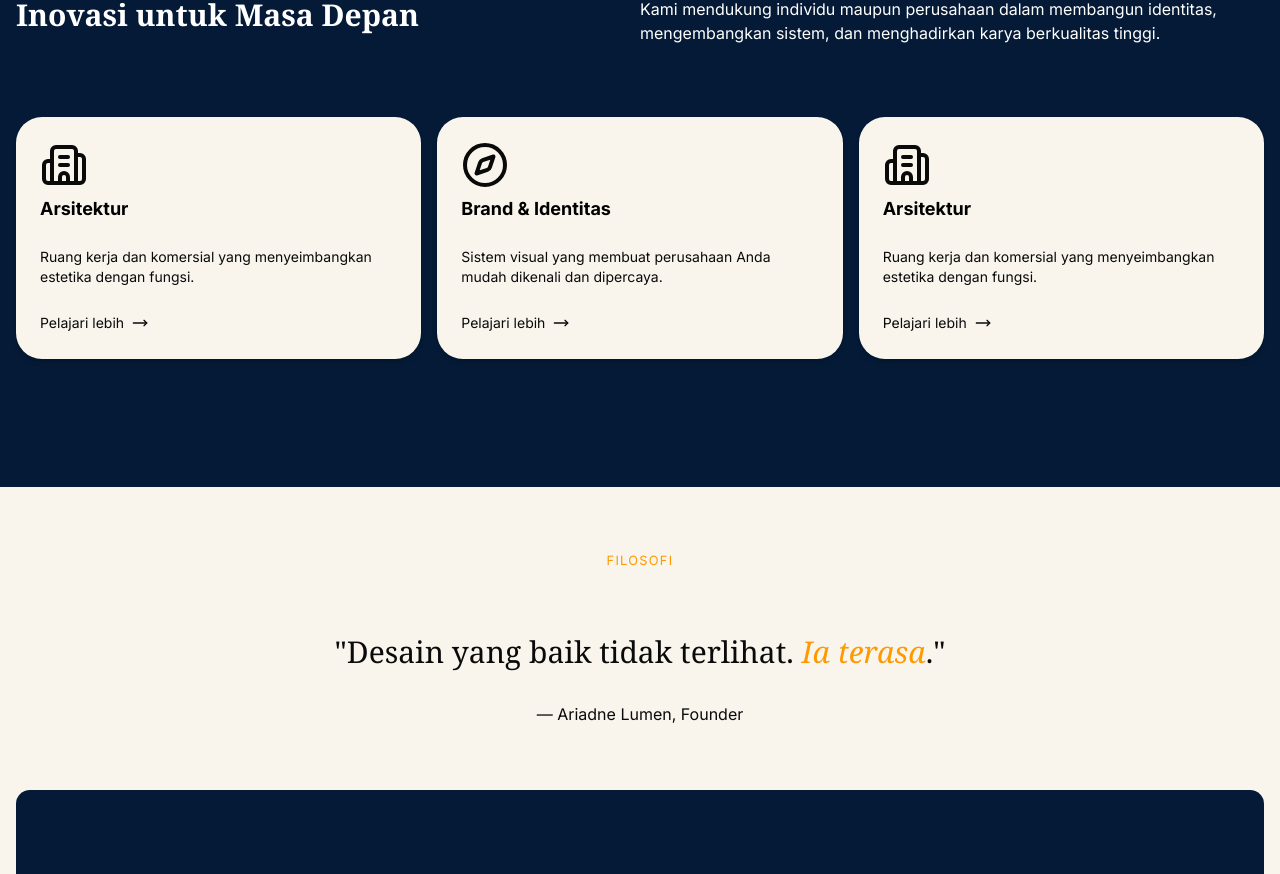
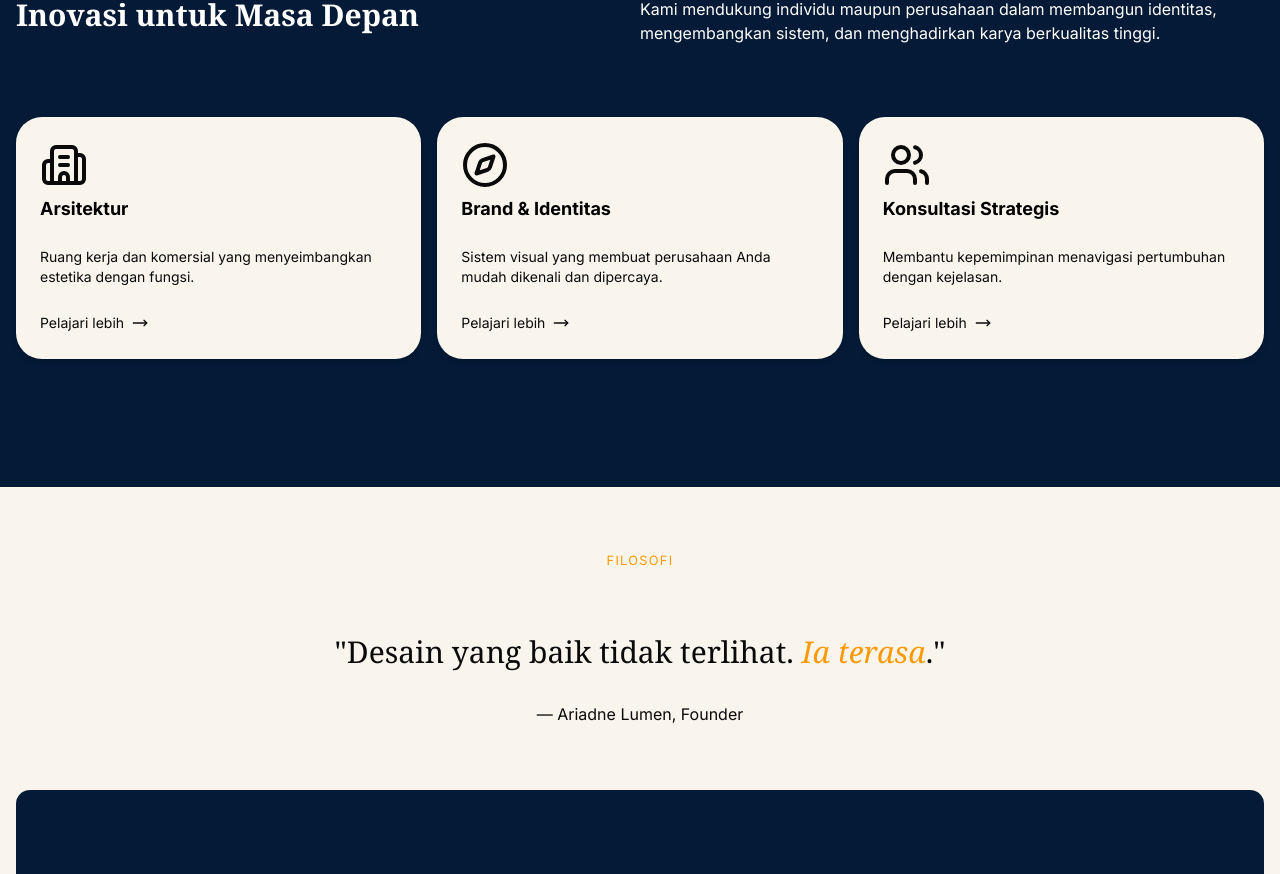
Before and after one commit to codewithpandu/lumens, a Next.js app: page / in a window 1280 px wide. Shown: the part 1199-2073 px from the top of the page. Built offline with nearby package versions, Linux system fonts and the light colour scheme; a web font is replaced by a local one.

Commit message:
fix: service

```diff
--- a/src/app/page.tsx
+++ b/src/app/page.tsx
@@ -3,7 +3,7 @@ import { Button } from "@/components/ui/button";
 import HeroImage from "../../public/img/hero.jpg";
 import Image from "next/image";
 import AppSection from "@/components/AppSection";
-import { Building2, Compass, MoveRight } from "lucide-react";
+import { Building2, Compass, MoveRight, Users } from "lucide-react";
 import {
   Card,
   CardContent,
@@ -161,16 +161,15 @@ export default function Home() {
             <Card className="bg-my-secondary">
               <CardHeader>
                 <CardTitle>
-                  <Building2 className="size-12" />
+                  <Users className="size-12" />
                 </CardTitle>
                 <CardDescription className="font-bold text-lg text-black">
-                  Arsitektur
+                  Konsultasi Strategis
                 </CardDescription>
               </CardHeader>
               <CardContent>
                 <p>
-                  Ruang kerja dan komersial yang menyeimbangkan estetika dengan
-                  fungsi.
+                  Membantu kepemimpinan menavigasi pertumbuhan dengan kejelasan.
                 </p>
               </CardContent>
               <CardFooter>
```
